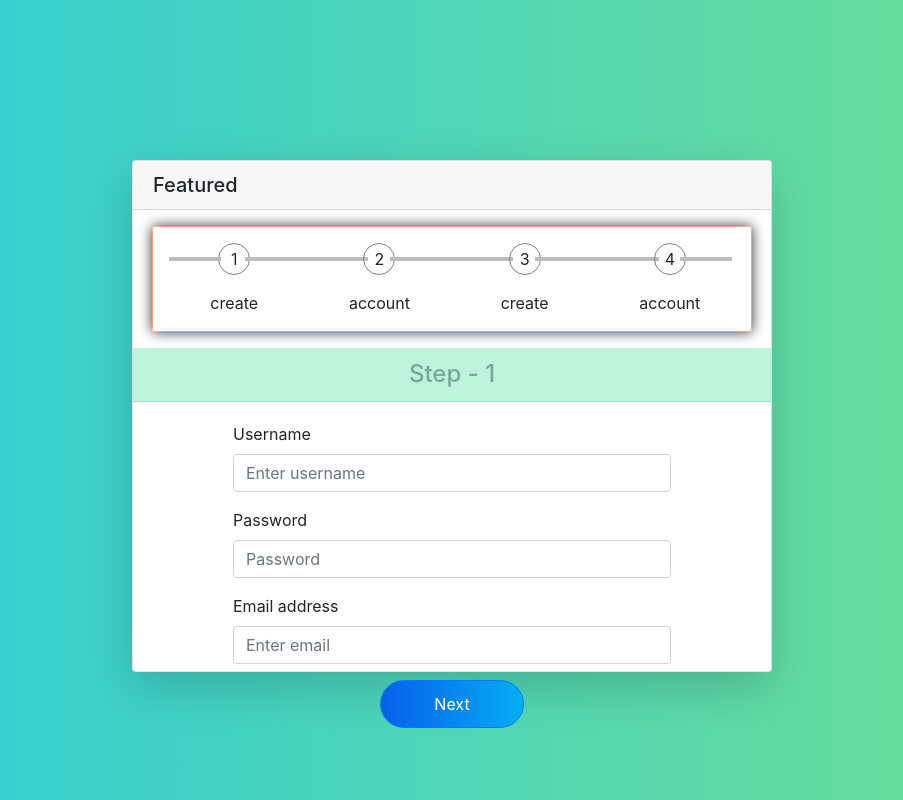
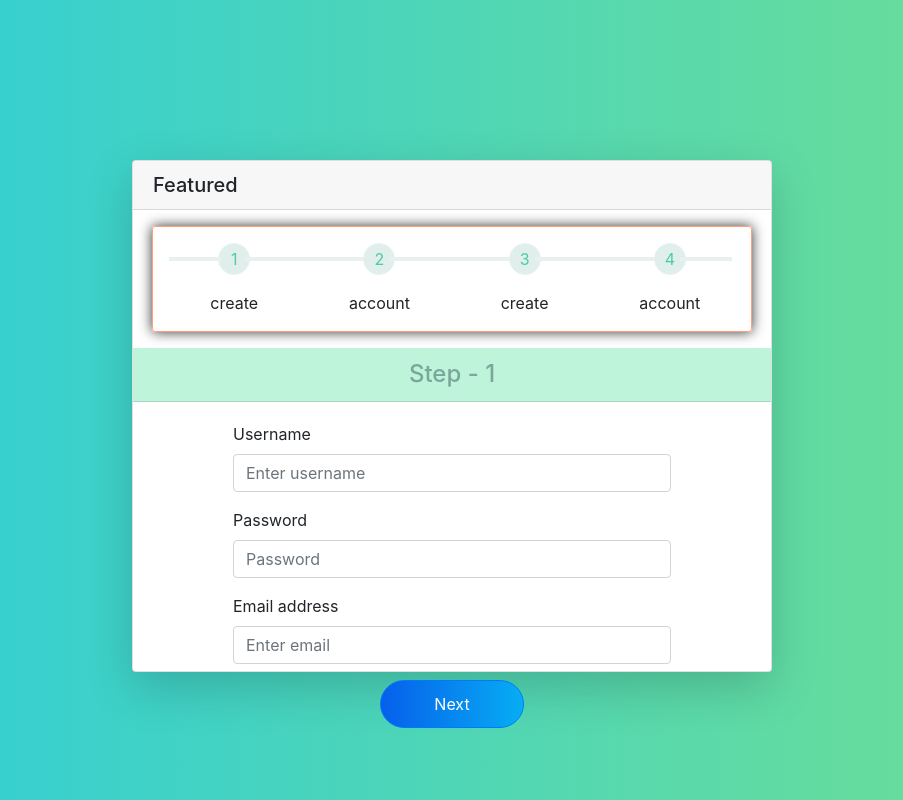
Before and after one commit to jakazzy/wedvs-form, a React (Create React App) app: page / in a window 1280 px wide. Shown: the top 800 px of the page, without its empty margins (188-1091 px from the left). Built offline with nearby package versions, Linux system fonts and the light colour scheme; the HTML template or start-up script is replaced by a standard one.

Commit message:
add the needed steps

```diff
--- a/src/components/page_template.component.jsx
+++ b/src/components/page_template.component.jsx
@@ -4,10 +4,17 @@ import Root from "./stepper/stepperRoot";
 
 const PageTemplate = (props) => {
     return (
-        <Card className="shadow-lg" style={{ width: "50vw", height: "64vh", margin: "10rem auto"}} key={props.userData.step}>
+        <Card
+        className="shadow-lg"
+        style={{ width: "50vw", height: "64vh", margin: "10rem auto"}}
+        key={props.userData.step}
+        step={props.userData.step}>
             <Card.Header as="h5">Featured</Card.Header>
             <Root key={ props.userData.step }/>
-            <Card.Header as="h4" style={{ backgroundColor: '#bef4da', color: "#7ba69c" }} className="text-center">Step - {props.userData.step}</Card.Header>
+            <Card.Header as="h4"
+            style={{ backgroundColor: '#bef4da', color: "#7ba69c" }}
+            className="text-center">Step - {props.userData.step}
+            </Card.Header>
             <Card.Body>
                 { props.children }
 
--- a/src/components/stepper/stepper.component.jsx
+++ b/src/components/stepper/stepper.component.jsx
@@ -1,20 +1,21 @@
-import React from 'react'
+import React, {useState} from 'react'
 import './stepper.styles.css'
 
-const Stepper = () => {
+const Stepper = ({currentStep}) => {
 
-    const stepsDescription=[
-        'create',
-        'account',
-        'create',
-        'account'
-    ]
+const[stepsDescription, setStepsDescription]= useState([
+    {name: "create", step: 1, selected: true},
+    {name: "account", step: 2, selected: false},
+    {name: "create", step: 3, selected: false},
+    {name: "account", step: 4, selected: false},
+])
 
-    const steps= stepsDescription.map((step, index)=>{
+    const steps= stepsDescription.map((stepper, index)=>{
+        // if(stepper.step <= currentStep){stepper.selected =}
         return (
             <div className="stepper-unit" key={index + 1}>
                 <div className="step-number">{index + 1}</div>
-        <div className="step-description">{step}</div>
+        <div className="step-description">{stepper.name}</div>
                 <div className={ index ===stepsDescription.length -1? "last-divider":"divider-line"}></div>
             </div>
         )
--- a/src/components/stepper/stepper.styles.css
+++ b/src/components/stepper/stepper.styles.css
@@ -33,7 +33,8 @@ justify-content: space-between;
     content: '';
     width: 40%;
     height: 0.2rem;
-    background-color: #bdbdbd;
+    /* background-color: #bdbdbd; */
+    background-color: #e8f1f0;
     position: absolute;
     top: 20%;
     right: 60%;
@@ -41,12 +42,14 @@ justify-content: space-between;
 
 .step-number{
     border-radius: 50%;
-    border: 1px solid grey;
+    border: 1px solid #e8f1f0;
     width: 2rem;
     height: 2rem;
     padding: 0.2rem;
     text-align: center;
     margin-bottom: 1rem;
+    background-color: #e0efec;
+    color: #4dcba5;
 }
 
 /* .divider-line{
@@ -60,7 +63,8 @@ justify-content: space-between;
 
 .divider-line {
     height: 0.2rem;
-    background-color: #bdbdbd;
+    /* background-color: #bdbdbd; */
+    background-color: #e8f1f0;
     position: absolute;
     width: 95%;
     top: 20%;
@@ -70,10 +74,19 @@ justify-content: space-between;
 .last-divider{
     width: 40%;
     height: 0.2rem;
-    background-color: #bdbdbd;
+    /* background-color: #bdbdbd; */
+    background-color: #e8f1f0;
     position: absolute;
     top: 20%;
     left: 58%;
 }
 
 .step-description{}
+
+.step-number-active{
+    background-color: #86fad0;
+    color: #fff;
+}
+.step-description-active{}
+
+/* #e0efec */
--- a/src/components/stepper/stepperRoot.jsx
+++ b/src/components/stepper/stepperRoot.jsx
@@ -2,10 +2,10 @@ import React from 'react';
 import Stepper from './stepper.component';
 import './stepper.styles.css'
 
-const Root = () => {
+const Root = ({step }) => {
     return (
         <div className="stepper-container">
-            <Stepper/>
+            <Stepper currentStep={step}/>
         </div>
     )
 }
```
